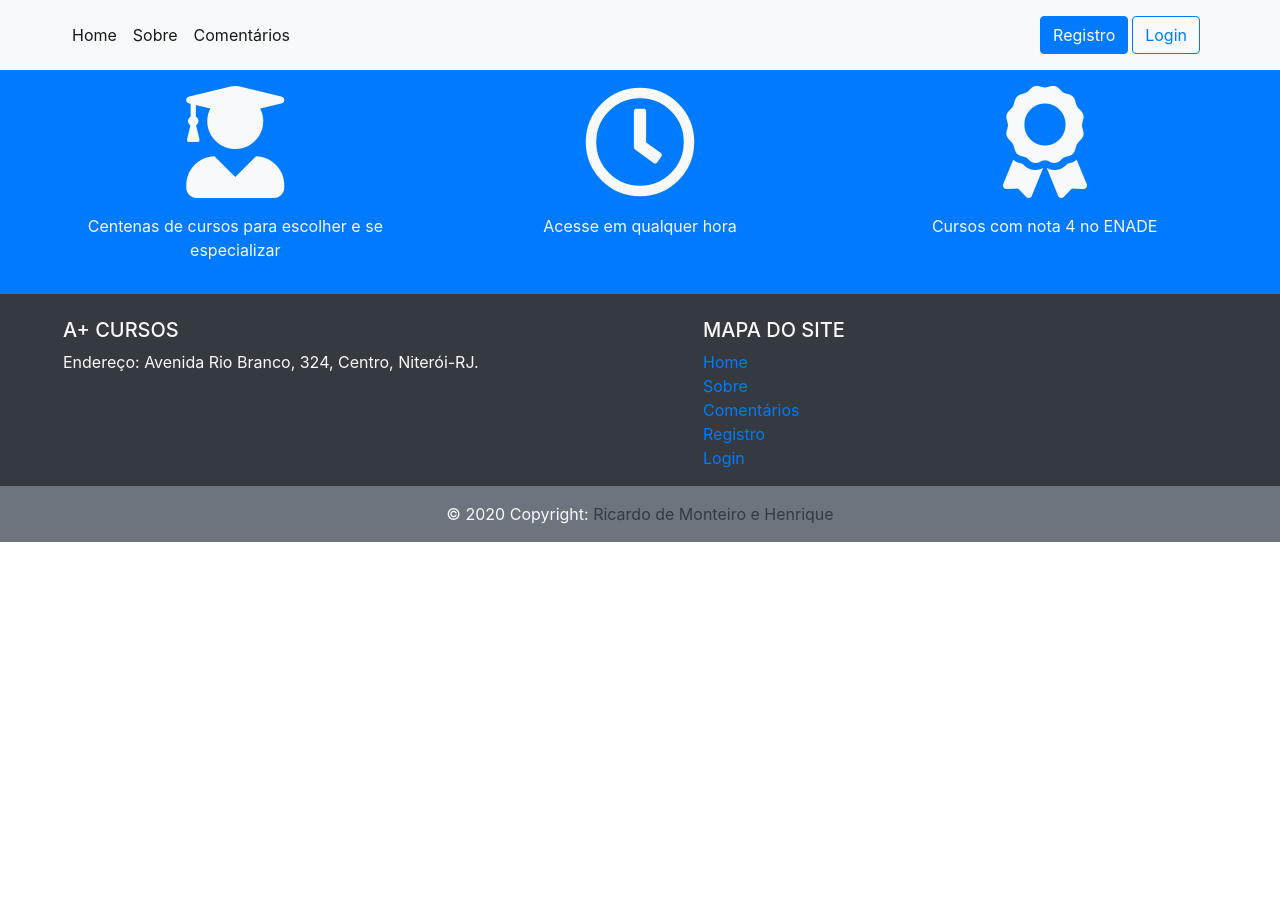
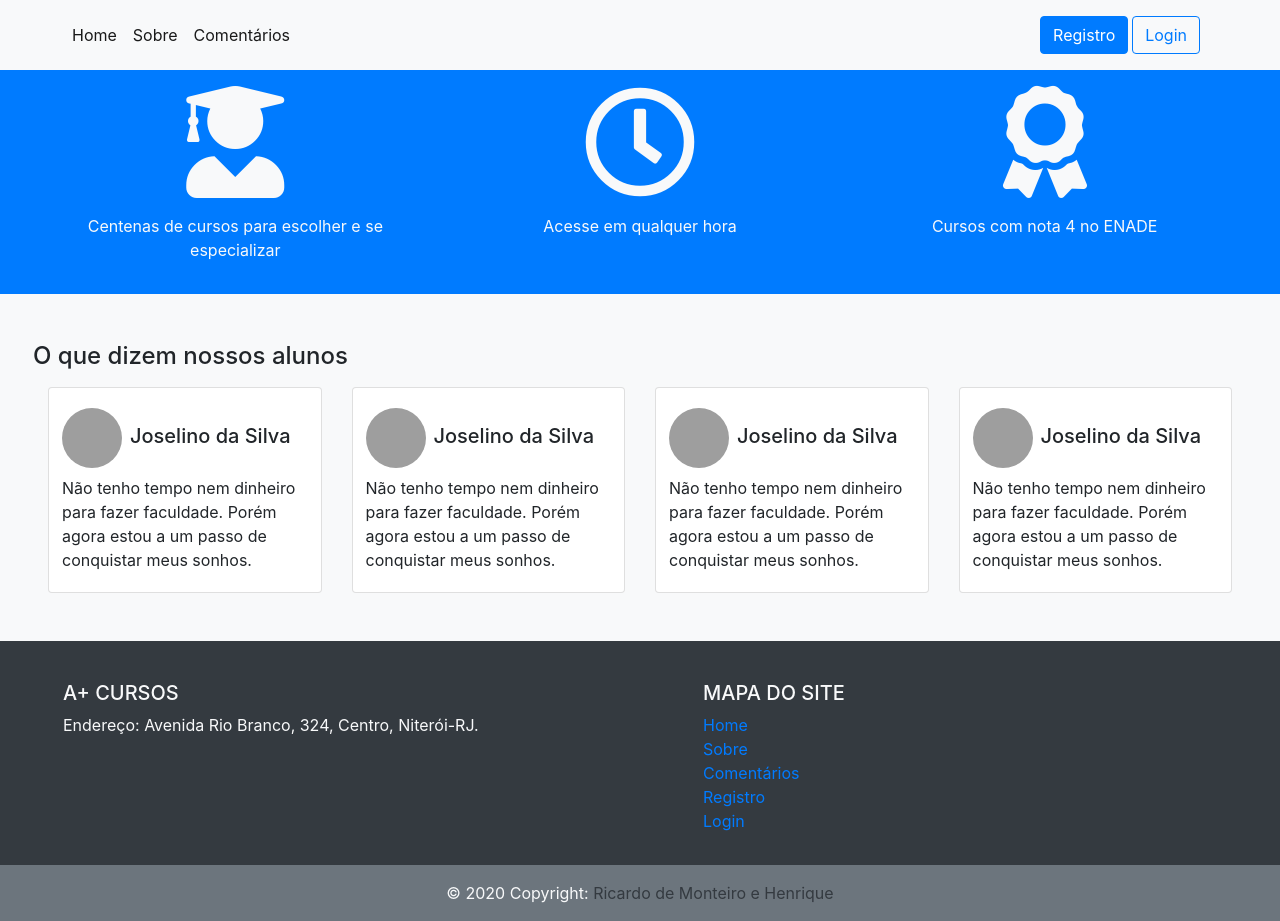
Before and after one commit to HenriqueMNSouza/TrabalhosDevWeb, a plain HTML site: page index.html in a window 1280 px wide. Before the commit the page ends 800 px from the top, so only its background shows below. Drawn offline with Linux system fonts and the light colour scheme; grey boxes are pictures that could not be loaded.

Commit message:
Página de comentários pronta

```diff
--- a/index.html
+++ b/index.html
@@ -29,29 +29,90 @@
             </div>
         </div>
         <div id="home"></div>
-        <div class="container-fluid bg-primary text-light text-center pl-5 pr-5">
+        <!-- Bloco de propaganda -->
+        <div class="container-fluid bg-primary text-light text-center px-5">
             <div class="row">
-                <div class="col mt-3 mb-3">
+                <div class="col my-3">
                     <i class="fas fa-user-graduate fa-7x mx-auto"></i>
                     <p class="mt-3">Centenas de cursos para escolher e se especializar</p>
                 </div>
-                <div class="col mt-3 mb-3">
+                <div class="col my-3">
                     <i class="far fa-clock fa-7x"></i>
                     <p class="mt-3">Acesse em qualquer hora</p>
                 </div>
-                <div class="col mt-3 mb-3">
+                <div class="col my-3">
                     <i class="fas fa-award fa-7x"></i>
                     <p class="mt-3">Cursos com nota 4 no ENADE</p>
                 </div>
             </div>
         </div>
-        <div id="comentarios"></div>
+        <!-- Seção dos comentários -->
+        <!-- Os cards deverão ser gerados mais tarde por uma função em javascript-->
+        <div class="container-fluid p-5 bg-light" id="comentarios">
+            <div class="row mb-2">
+                <h4>O que dizem nossos alunos</h4>
+            </div>
+            <div class="row">
+                <div class="col">
+                    <div class="card">
+                        <div class="card-body">
+                            <div class="row px-2">
+                                <img class="rounded-circle" style="width: 60px; height: 60px;" src="https://conteudo.imguol.com.br/blogs/190/files/2018/05/16228913_239538586504260_3875827892919205888_n.jpg"/>
+                                <h5 class="card-title px-2 py-3">Joselino da Silva</h5>
+                            </div>
+                            <div class="row px-2">
+                                <p class="card-text">Não tenho tempo nem dinheiro para fazer faculdade. Porém agora estou a um passo de conquistar meus sonhos.</p>
+                            </div>
+                        </div>
+                    </div>
+                </div>
+                <div class="col">
+                    <div class="card">
+                        <div class="card-body">
+                            <div class="row px-2">
+                                <img class="rounded-circle" style="width: 60px; height: 60px;" src="https://conteudo.imguol.com.br/blogs/190/files/2018/05/16228913_239538586504260_3875827892919205888_n.jpg"/>
+                                <h5 class="card-title px-2 py-3">Joselino da Silva</h5>
+                            </div>
+                            <div class="row px-2">
+                                <p class="card-text">Não tenho tempo nem dinheiro para fazer faculdade. Porém agora estou a um passo de conquistar meus sonhos.</p>
+                            </div>
+                        </div>
+                    </div>
+                </div>
+                <div class="col">
+                    <div class="card">
+                        <div class="card-body">
+                            <div class="row px-2">
+                                <img class="rounded-circle" style="width: 60px; height: 60px;" src="https://conteudo.imguol.com.br/blogs/190/files/2018/05/16228913_239538586504260_3875827892919205888_n.jpg"/>
+                                <h5 class="card-title px-2 py-3">Joselino da Silva</h5>
+                            </div>
+                            <div class="row px-2">
+                                <p class="card-text">Não tenho tempo nem dinheiro para fazer faculdade. Porém agora estou a um passo de conquistar meus sonhos.</p>
+                            </div>
+                        </div>
+                    </div>
+                </div>
+                <div class="col">
+                    <div class="card">
+                        <div class="card-body">
+                            <div class="row px-2">
+                                <img class="rounded-circle" style="width: 60px; height: 60px;" src="https://conteudo.imguol.com.br/blogs/190/files/2018/05/16228913_239538586504260_3875827892919205888_n.jpg"/>
+                                <h5 class="card-title px-2 py-3">Joselino da Silva</h5>
+                            </div>
+                            <div class="row px-2">
+                                <p class="card-text">Não tenho tempo nem dinheiro para fazer faculdade. Porém agora estou a um passo de conquistar meus sonhos.</p>
+                            </div>
+                        </div>
+                    </div>
+                </div>
+            </div>
+        </div>
         <!-- Footer -->
         <footer class="page-footer font-small bg-dark text-light pt-4">
             <div class="container-fluid text-center text-md-left">
                 <div class="row">
                     <!-- Coluna do Nome e Endereço da "Empresa" -->
-                    <div class="col-md-6 mt-md-0 mt-3 ml-5">
+                    <div class="col-md-6 mt-3 ml-5">
                         <h5 class="text-uppercase">A+ Cursos</h5>
                         <p>Endereço: Avenida Rio Branco, 324, Centro, Niterói-RJ.</p>
                     </div>
@@ -60,7 +121,7 @@
                     <hr class="clearfix w-100 d-md-none pb-3">
 
                     <!-- Coluna do Mapa do Site -->
-                    <div class="col-md-3 mb-md-0 mb-3">
+                    <div class="col-md-3 mt-3 mb-3">
                         <h5 class="text-uppercase">Mapa do Site</h5>
                         <ul class="list-unstyled">
                             <li>
```
